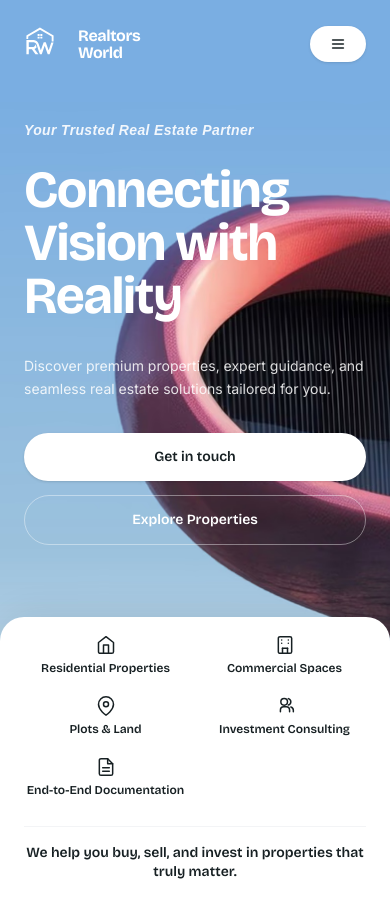
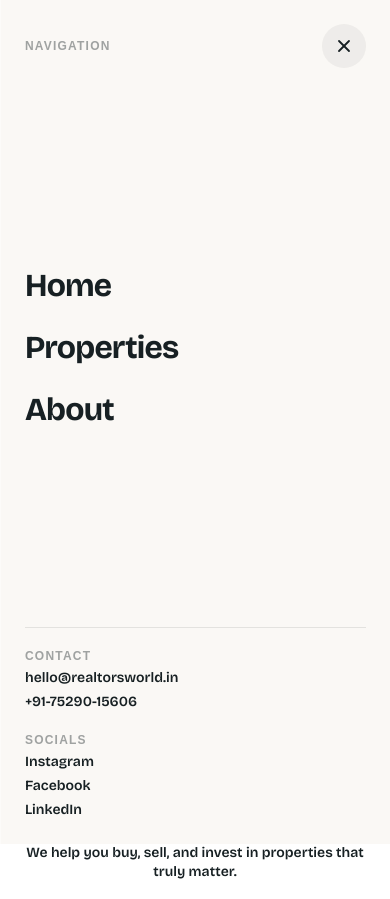
Before and after one commit to RAj2027/landingPage, a Next.js app: page / in a window 390 px wide. Both pictures are taken after a click on the button "Open menu". Built offline with nearby package versions, Linux system fonts and the light colour scheme; a web font is replaced by a local one.

Commit message:
feat: implement responsive Navbar and interactive sliding navigation menu drawer

```diff
--- a/components/navbar/Navbar.tsx
+++ b/components/navbar/Navbar.tsx
@@ -1,12 +1,18 @@
-import React from "react";
+"use client";
+
+import React, { useState } from "react";
 import Logo from "./Logo";
 import ContactInfo from "./ContactInfo";
 import MenuButton from "./MenuButton";
 import Divider from "../ui/Divider";
+import NavigationMenu from "./NavigationMenu";
 
 const Navbar: React.FC = () => {
+  const [isMenuOpen, setIsMenuOpen] = useState(false);
+
   return (
-    <header className="fixed top-0 left-0 right-0 z-50 w-full">
+    <>
+      <header className="fixed top-0 left-0 right-0 z-40 w-full">
         {/*
           Slightly reduced left padding/margin (pl-4 lg:pl-6) so the logo sits closer to the left edge,
           while maintaining normal right spacing and centering max-width structure.
@@ -26,10 +32,20 @@ const Navbar: React.FC = () => {
               className="hidden md:block !min-h-[28px] !bg-white/25"
             />
 
-          <MenuButton />
+            <MenuButton
+              isOpen={isMenuOpen}
+              onClick={() => setIsMenuOpen(true)}
+            />
           </div>
         </nav>
       </header>
+
+      {/* ─── Sliding Navigation Menu Drawer ─── */}
+      <NavigationMenu
+        isOpen={isMenuOpen}
+        onClose={() => setIsMenuOpen(false)}
+      />
+    </>
   );
 };
 
--- /dev/null
+++ b/components/navbar/NavigationMenu.tsx
@@ -0,0 +1,258 @@
+"use client";
+
+import React, { useEffect, useRef } from "react";
+import { motion, AnimatePresence, Variants } from "framer-motion";
+
+interface NavigationMenuProps {
+  isOpen: boolean;
+  onClose: () => void;
+}
+
+// 1. Updated navigation order: Home, Properties, About (removed Search Properties & Contact)
+const navItems = [
+  { label: "Home", href: "/" },
+  { label: "Properties", href: "#properties" },
+  { label: "About", href: "#about" },
+];
+
+const socials = [
+  { label: "Instagram", href: "https://instagram.com" },
+  { label: "Facebook", href: "https://facebook.com" },
+  { label: "LinkedIn", href: "https://linkedin.com" },
+];
+
+// Staggered parent animation container
+const containerVariants: Variants = {
+  hidden: { opacity: 0 },
+  show: {
+    opacity: 1,
+    transition: {
+      staggerChildren: 0.08,
+      delayChildren: 0.15,
+    },
+  },
+  exit: {
+    opacity: 0,
+    transition: {
+      staggerChildren: 0.04,
+      staggerDirection: -1,
+    },
+  },
+};
+
+// Child item spring animation
+const itemVariants: Variants = {
+  hidden: { opacity: 0, y: 24, x: -8 },
+  show: {
+    opacity: 1,
+    y: 0,
+    x: 0,
+    transition: {
+      type: "spring",
+      damping: 24,
+      stiffness: 220,
+    },
+  },
+  exit: {
+    opacity: 0,
+    y: 12,
+    transition: { duration: 0.2 },
+  },
+};
+
+const NavigationMenu: React.FC<NavigationMenuProps> = ({ isOpen, onClose }) => {
+  const panelRef = useRef<HTMLDivElement>(null);
+
+  // 1. Scroll locking on body when open
+  useEffect(() => {
+    if (isOpen) {
+      const originalOverflow = document.body.style.overflow;
+      document.body.style.overflow = "hidden";
+      return () => {
+        document.body.style.overflow = originalOverflow;
+      };
+    }
+  }, [isOpen]);
+
+  // 2. ESC key listener for accessibility
+  useEffect(() => {
+    const handleKeyDown = (e: KeyboardEvent) => {
+      if (e.key === "Escape" && isOpen) {
+        onClose();
+      }
+    };
+    window.addEventListener("keydown", handleKeyDown);
+    return () => window.removeEventListener("keydown", handleKeyDown);
+  }, [isOpen, onClose]);
+
+  // 3. Focus trapping inside the opened menu
+  useEffect(() => {
+    if (isOpen && panelRef.current) {
+      const focusableElements = panelRef.current.querySelectorAll<HTMLElement>(
+        'a[href], button, input, textarea, select, [tabindex]:not([tabindex="-1"])'
+      );
+      if (focusableElements.length > 0) {
+        focusableElements[0].focus();
+      }
+    }
+  }, [isOpen]);
+
+  return (
+    <AnimatePresence>
+      {isOpen && (
+        <div className="fixed inset-0 z-50 overflow-hidden">
+          {/* ─── Backdrop Overlay ─── */}
+          <motion.div
+            initial={{ opacity: 0 }}
+            animate={{ opacity: 1 }}
+            exit={{ opacity: 0 }}
+            transition={{ duration: 0.3, ease: "easeInOut" }}
+            onClick={onClose}
+            className="absolute inset-0 bg-charcoal/50 backdrop-blur-[4px] cursor-pointer"
+            aria-hidden="true"
+          />
+
+          {/* ─── Sliding Menu Panel ─── */}
+          {/*
+            Optimized padding (p-6 sm:p-8 lg:p-10) and flex layout (overflow-hidden)
+            to guarantee zero horizontal or vertical scrolling on any standard viewport.
+          */}
+          <motion.div
+            ref={panelRef}
+            initial={{ x: "100%" }}
+            animate={{ x: 0 }}
+            exit={{ x: "100%" }}
+            transition={{
+              type: "spring",
+              damping: 30,
+              stiffness: 280,
+              mass: 0.8,
+            }}
+            role="dialog"
+            aria-modal="true"
+            aria-label="Navigation Menu"
+            className="absolute top-0 right-0 bottom-0 w-full sm:w-[56vw] md:w-[45vw] lg:w-[35vw] xl:w-[30vw] h-full bg-[#FAf8F5] sm:rounded-l-[32px] shadow-2xl flex flex-col justify-between p-6 sm:p-8 lg:p-10 overflow-hidden border-l border-white/40"
+          >
+            {/* Top Bar: Title & Close Button */}
+            <div className="flex items-center justify-between shrink-0">
+              <span className="font-accent text-xs font-bold uppercase tracking-widest text-charcoal/40">
+                Navigation
+              </span>
+
+              {/* Circular Close Button */}
+              <button
+                type="button"
+                onClick={onClose}
+                aria-label="Close menu"
+                className="group relative flex items-center justify-center w-11 h-11 rounded-full bg-charcoal/5 text-charcoal hover:bg-charcoal hover:text-white transition-all duration-300 focus:outline-none focus-visible:ring-2 focus-visible:ring-mint cursor-pointer"
+              >
+                <svg
+                  width="20"
+                  height="20"
+                  viewBox="0 0 24 24"
+                  fill="none"
+                  stroke="currentColor"
+                  strokeWidth="2.2"
+                  strokeLinecap="round"
+                  strokeLinejoin="round"
+                  className="transition-transform duration-300 group-hover:rotate-90"
+                >
+                  <line x1="18" y1="6" x2="6" y2="18" />
+                  <line x1="6" y1="6" x2="18" y2="18" />
+                </svg>
+              </button>
+            </div>
+
+            {/* Middle: Staggered Navigation Items */}
+            <motion.nav
+              variants={containerVariants}
+              initial="hidden"
+              animate="show"
+              exit="exit"
+              className="flex flex-col gap-3.5 sm:gap-4 my-auto py-2 shrink-0"
+            >
+              {navItems.map((item) => (
+                <motion.div key={item.label} variants={itemVariants}>
+                  <a
+                    href={item.href}
+                    onClick={onClose}
+                    className="group inline-flex items-center gap-4 font-display text-[32px] sm:text-[38px] lg:text-[44px] font-bold tracking-tight text-charcoal hover:text-mint transition-colors duration-200 select-none"
+                  >
+                    <span className="relative">
+                      {item.label}
+                      {/* Subtle underline on hover */}
+                      <span className="absolute left-0 -bottom-1 w-0 h-[3px] bg-mint transition-all duration-300 group-hover:w-full rounded-full" />
+                    </span>
+                    <svg
+                      width="24"
+                      height="24"
+                      viewBox="0 0 24 24"
+                      fill="none"
+                      stroke="currentColor"
+                      strokeWidth="2.5"
+                      strokeLinecap="round"
+                      strokeLinejoin="round"
+                      className="opacity-0 -translate-x-3 group-hover:opacity-100 group-hover:translate-x-0 transition-all duration-300 text-mint"
+                    >
+                      <line x1="5" y1="12" x2="19" y2="12" />
+                      <polyline points="12 5 19 12 12 19" />
+                    </svg>
+                  </a>
+                </motion.div>
+              ))}
+            </motion.nav>
+
+            {/* Bottom: Contact & Socials Sections (Vertically Stacked & Left Aligned) */}
+            <motion.div
+              initial={{ opacity: 0, y: 20 }}
+              animate={{ opacity: 1, y: 0 }}
+              transition={{ delay: 0.4, duration: 0.4 }}
+              className="flex flex-col gap-5 sm:gap-6 pt-5 sm:pt-6 border-t border-charcoal/10 font-sans shrink-0"
+            >
+              {/* Contact Section */}
+              <div className="flex flex-col gap-1 sm:gap-1.5 text-left">
+                <span className="font-accent text-xs font-bold uppercase tracking-widest text-charcoal/40">
+                  Contact
+                </span>
+                <a
+                  href="mailto:hello@realtorsworld.in"
+                  className="text-sm sm:text-base font-semibold text-charcoal hover:text-mint transition-colors duration-200 w-fit"
+                >
+                  hello@realtorsworld.in
+                </a>
+                <a
+                  href="tel:+917529015606"
+                  className="text-sm sm:text-base font-semibold text-charcoal hover:text-mint transition-colors duration-200 w-fit"
+                >
+                  +91-75290-15606
+                </a>
+              </div>
+
+              {/* Social Section (Stacked directly beneath Contact, vertically one per line) */}
+              <div className="flex flex-col gap-1 sm:gap-1.5 text-left">
+                <span className="font-accent text-xs font-bold uppercase tracking-widest text-charcoal/40">
+                  Socials
+                </span>
+                <div className="flex flex-col gap-1 text-sm sm:text-base font-semibold text-charcoal">
+                  {socials.map((social) => (
+                    <a
+                      key={social.label}
+                      href={social.href}
+                      target="_blank"
+                      rel="noopener noreferrer"
+                      className="hover:text-mint transition-colors duration-200 w-fit"
+                    >
+                      {social.label}
+                    </a>
+                  ))}
+                </div>
+              </div>
+            </motion.div>
+          </motion.div>
+        </div>
+      )}
+    </AnimatePresence>
+  );
+};
+
+export default NavigationMenu;
--- a/package.json
+++ b/package.json
@@ -9,7 +9,9 @@
     "lint": "eslint"
   },
   "dependencies": {
+    "@gsap/react": "^2.1.2",
     "framer-motion": "^12.42.2",
+    "gsap": "^3.15.0",
     "next": "16.2.10",
     "react": "19.2.4",
     "react-dom": "19.2.4"
```
Also changed, not shown: 1 other file (tests, documents, lock files or other folders). Lines whose indentation alone changed are shown as unchanged.
